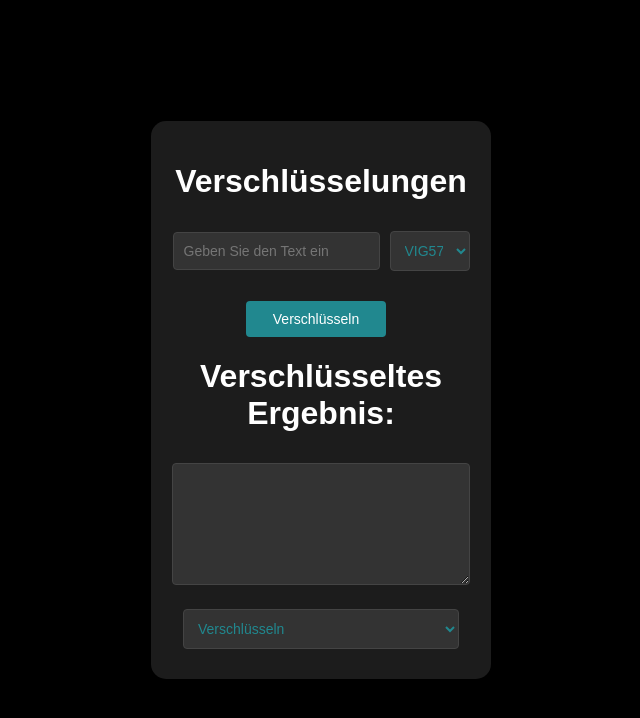
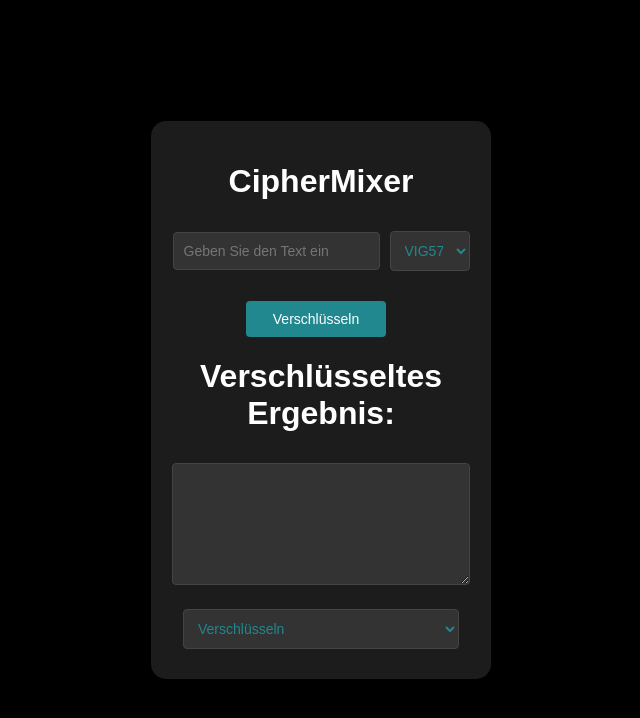
Before and after one commit to linux-nw/CipherMixer, a plain HTML site: page index.html in a window 1280 px wide. Shown: the whole page, without its empty margins (319-959 px from the left). Drawn offline with nearby package versions, Linux system fonts and the light colour scheme.

Commit message:
Update index.html

```diff
--- a/index.html
+++ b/index.html
@@ -3,7 +3,7 @@
    <head>
       <meta charset="UTF-8">
       <meta name="viewport" content="width=device-width, initial-scale=1.0">
-      <title>Verschlüsselungs-Möglichkeiten</title>
+      <title>CipherMixer</title>
       <style>
          body {
          font-family: Arial, sans-serif;
@@ -106,7 +106,7 @@
    </head>
    <body>
       <div class="container">
-         <h1 id="title">Verschlüsselungen</h1>
+         <h1 id="title">CipherMixer</h1>
          <div class="input-group-2">
             <input type="text" id="inputText" placeholder="Geben Sie den Text ein">
             <select id="encryptionMethod" onchange="onMethodChange()">
```
